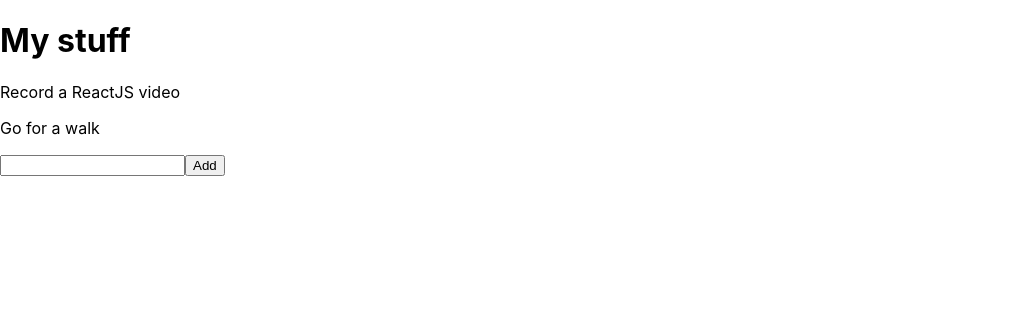
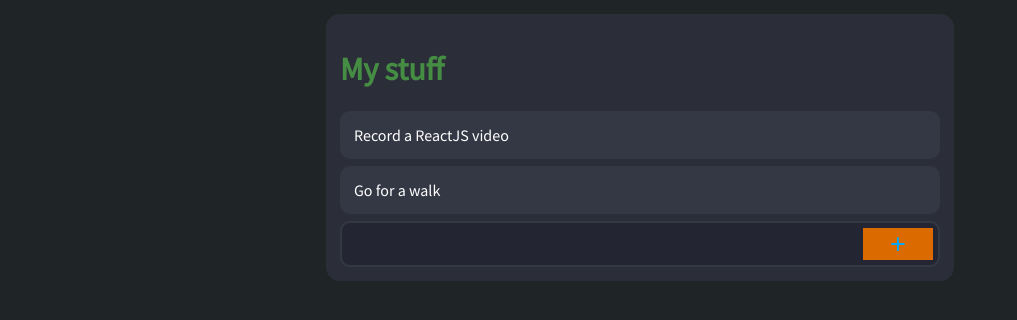
Before and after one commit to Ajmris/ArturChmaroReact, a React (Create React App) app: page / in a window 1280 px wide. Shown: the top 320 px of the page, without its empty margins (0-1017 px from the left). Built offline with nearby package versions, Linux system fonts and the light colour scheme.

Commit message:
Styled component

```diff
--- a/package.json
+++ b/package.json
@@ -9,6 +9,7 @@
     "react": "^18.3.1",
     "react-dom": "^18.3.1",
     "react-scripts": "5.0.1",
+    "styled-components": "^6.1.11",
     "web-vitals": "^2.1.4"
   },
   "scripts": {
--- a/src/components/NewTodoForm/index.js
+++ b/src/components/NewTodoForm/index.js
@@ -1,8 +1,37 @@
 import React, { Component } from 'react';
+import styled from 'styled-components';
+
+const Button=styled.button`
+  background: #db6a00;
+  color: #00a7fa;
+  width: 80px;
+  height: 32px;
+  font-size: 1.7em;
+  border: 0px;
+  display: flex;
+  justify-content: center;
+  align-items: center;`
+const TextInput=styled.input`
+  padding:5px;
+  font-size: 1.2em;
+  background: #232632;
+  color: #d3d4d6;
+  width: 100%;
+  margin-right: 7px;
+  border: 0px;
+  -webkit-appearance: none;`
+const Container=styled.div`
+  display: flex;
+  justify-content: space-between;
+  border: 2px solid #343744;
+  background: #232632;
+  border-radius: 10px;
+  padding: 5px;
+`
 const NewTodoForm=(props)=>(
-    <div>
-      <input type='text' onChange={props.onChange} value={props.draft}/>
-        <button onClick={props.onSubmit}>Add</button>
-    </div>
+    <Container>
+      <TextInput type='text' onChange={props.onChange} value={props.draft}/>
+      <Button onClick={props.onSubmit}>+</Button>
+    </Container>
   )
 export default NewTodoForm
--- a/src/components/ToDoItem/index.js
+++ b/src/components/ToDoItem/index.js
@@ -1,4 +1,14 @@
 import React, { Component } from 'react';
+import styled from 'styled-components';
+
+const Item =styled.div`
+  background: #343744;
+  border-radius: 10px;
+  padding: 14px;
+  margin-bottom: 7px;
+  color: ${props=>props.done ? '#1fd84d':'auto'};
+  text-decoration: ${props=>props.done ? 'line-through':'auto'};
+`
 
 class ToDoItem extends Component{
     static defaultProps={
@@ -11,9 +21,9 @@ class ToDoItem extends Component{
     render(){
       const {text} =this.props
       return(
-        <div onClick={this.toggleDone} className={this.state.done ? 'doneTodo':''}>
-          <p>{text}</p>
-        </div>
+        <Item onClick={this.toggleDone} done={this.state.done}>
+          {text}
+        </Item>
       )
     }
   }
--- a/src/containers/ToDoList/index.js
+++ b/src/containers/ToDoList/index.js
@@ -1,6 +1,18 @@
 import React, { Component } from 'react';
 import ToDoItem from '../../components/ToDoItem';
 import NewTodoForm from '../../components/NewTodoForm';
+import styled from 'styled-components';
+
+const Container=styled.div`
+  background: #2b2e39;
+  margin: 0 auto;
+  width: 80%;
+  max-width: 600px;
+  padding: 14px;
+  border-radius: 14px;
+  margin-top: 14px;
+`
+const Header =styled.h1`color: #468d44;`
 
 class ToDoList extends Component{
   static defaultProps={
@@ -27,15 +39,15 @@ class ToDoList extends Component{
     const {title}=this.props
     const {tasks, draft}=this.state
     return(
-      <div>
-        <h1>{title}</h1>
+      <Container>
+        <Header>{title}</Header>
         {tasks.map(task=> <ToDoItem text={task.text} done={task.done}/>)}
         <NewTodoForm
           onSubmit={this.addToDo}
           onChange={this.updateDraft}
           draft={draft}
         />
-      </div>
+      </Container>
     )
   }
 }
--- a/src/index.css
+++ b/src/index.css
@@ -1,8 +1,10 @@
+@import url('https://fonts.googleapis.com/css?family=Source+Sans+Pro');
 body {
   margin: 0;
-  font-family: -apple-system, BlinkMacSystemFont, 'Segoe UI', 'Roboto', 'Oxygen',
-    'Ubuntu', 'Cantarell', 'Fira Sans', 'Droid Sans', 'Helvetica Neue',
-    sans-serif;
+  padding: 0;
+  font-family: 'Source Sans Pro', sans-serif;
+  background: #1f2427;
+  color: #fff;
   -webkit-font-smoothing: antialiased;
   -moz-osx-font-smoothing: grayscale;
 }
```
Also changed, not shown: 1 other file (tests, documents, lock files or other folders).
